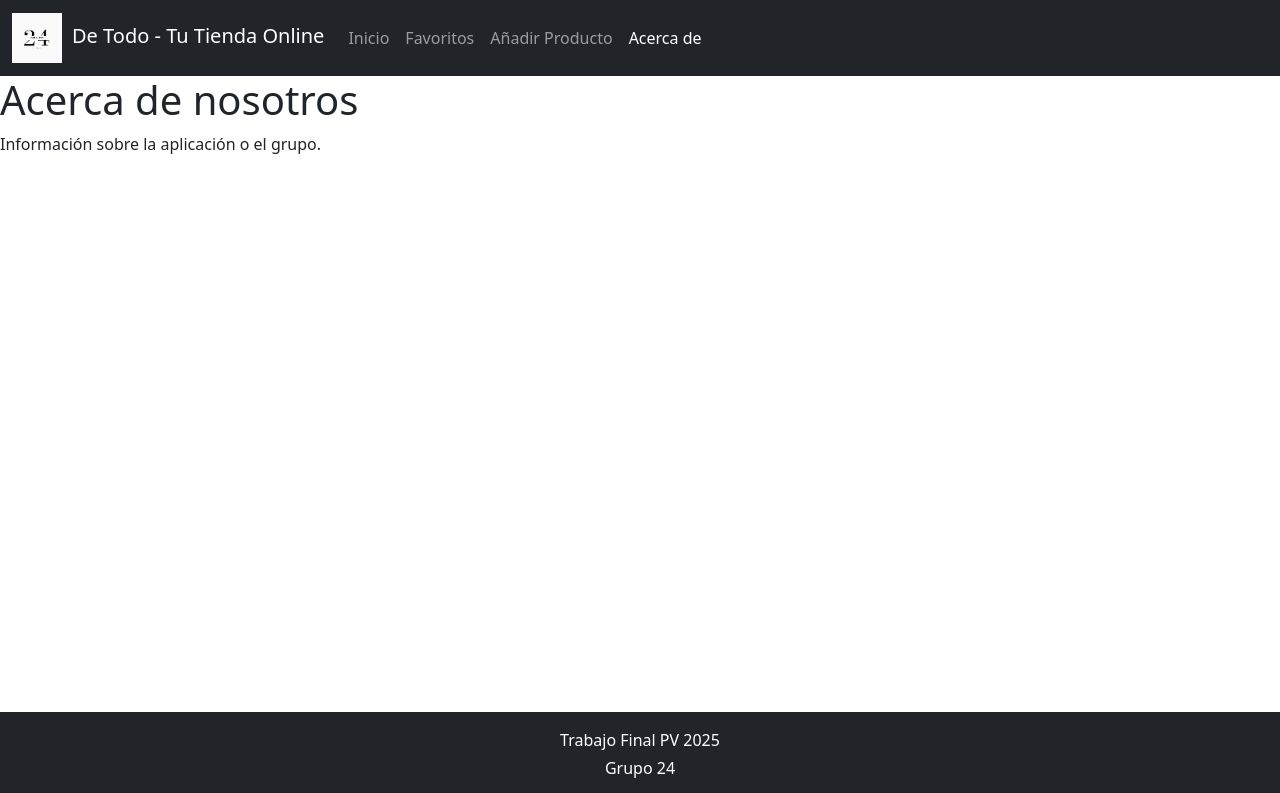
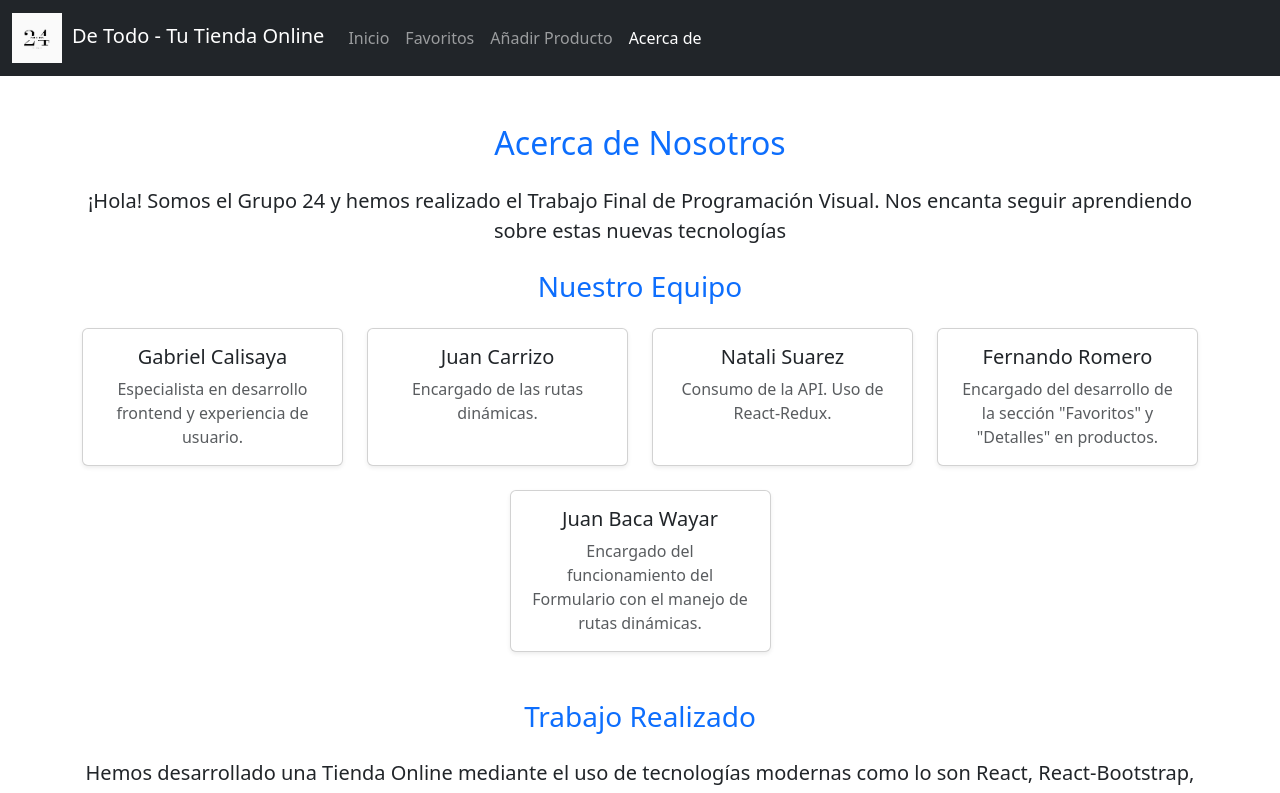
Before and after one commit to GabrielCalisaya/TrabajoFinalGrupo24Comision2, a React (Vite) app: page /acerca-de in a window 1280 px wide. Shown: the top 793 px of the page. Built offline with nearby package versions, Linux system fonts and the light colour scheme.

Commit message:
Finalización de la seccion Acerca De. Tarea realizada por Juan Carrizo

```diff
--- a/src/components/Footer.jsx
+++ b/src/components/Footer.jsx
@@ -4,21 +4,7 @@ function Footer() {
     return (
         <footer className='bg-dark text-white py-3 mt-auto'>
             <Container className='text-center'>
-                <p className='mb-1'>Trabajo Final PV 2025</p>
-                <p className='mb-1'>Grupo 24</p>
-                {/* <p className='mb-0'>
-                    Integrantes:
-                    <br />
-                    Juan Carrizo
-                    <br />
-                    Gabriel Calisaya
-                    <br />
-                    Fernando Romero
-                    <br />
-                    Natali Suárez
-                    <br />
-                    Juan Baca Wayar
-                </p> */}
+                <p className='mb-0'>© 2025 - Grupo 24 - Todos los derechos reservados.</p>
             </Container>
         </footer>
     );
--- a/src/pages/AcercaDe.jsx
+++ b/src/pages/AcercaDe.jsx
@@ -1,12 +1,71 @@
+import { Container, Row, Col, Card } from 'react-bootstrap';
+
 function AcercaDe() {
+  const miembros = [
+    {
+      nombre: 'Gabriel Calisaya',
+      rol: 'Especialista en desarrollo frontend y experiencia de usuario.',
+
+    },
+    {
+      nombre: 'Juan Carrizo',
+      rol: 'Encargado de las rutas dinámicas.',
+
+    },
+    {
+      nombre: 'Natali Suarez',
+      rol: 'Consumo de la API. Uso de React-Redux.',
+
+    },
+    {
+      nombre: 'Fernando Romero',
+      rol: 'Encargado del desarrollo de la sección "Favoritos" y "Detalles" en productos.',
+
+    },
+    {
+      nombre: 'Juan Baca Wayar',
+      rol: 'Encargado del funcionamiento del Formulario con el manejo de rutas dinámicas.',
+
+    },
+  ];
+
   return (
-    <div>
-      <h1>Acerca de nosotros</h1>
-      <p>Información sobre la aplicación o el grupo.</p>
-    </div>
+    <section id="about-us" className="py-5">
+      <Container className="text-center">
+        <h2 className="mb-4 text-primary">Acerca de Nosotros</h2>
+        <p className="lead mb-4">
+          ¡Hola! Somos el Grupo 24 y hemos realizado el Trabajo Final de Programación Visual. Nos encanta seguir aprendiendo sobre estas nuevas tecnologías
+        </p>
+
+
+        <h3 className="mb-4 text-primary">Nuestro Equipo</h3>
+        <Row className="justify-content-center g-4">
+          {miembros.map((member, index) => (
+            <Col key={index} xs={12} sm={6} md={4} lg={3}>
+              <Card className="h-100 shadow-sm">
+
+                <Card.Body>
+                  <Card.Title className="text-dark">{member.nombre}</Card.Title>
+                  <Card.Text className="text-muted">
+                    {member.rol}
+                  </Card.Text>
+                </Card.Body>
+              </Card>
+            </Col>
+          ))}
+        </Row>
+
+        <h3 className="mt-5 mb-4 text-primary">Trabajo Realizado</h3>
+        <p className="lead mb-5">
+          Hemos desarrollado una Tienda Online mediante el uso de tecnologías modernas como lo son React, React-Bootstrap, React-Redux y el consumo de una API.
+        </p>
+
+        <p className="text-muted fst-italic">
+          ¡Gracias por visitar nuestra página!
+        </p>
+      </Container>
+    </section>
   );
 }
 
-//falta terminar el about.
-
 export default AcercaDe;
```
Also changed, not shown: 1 other file (tests, documents, lock files or other folders).
